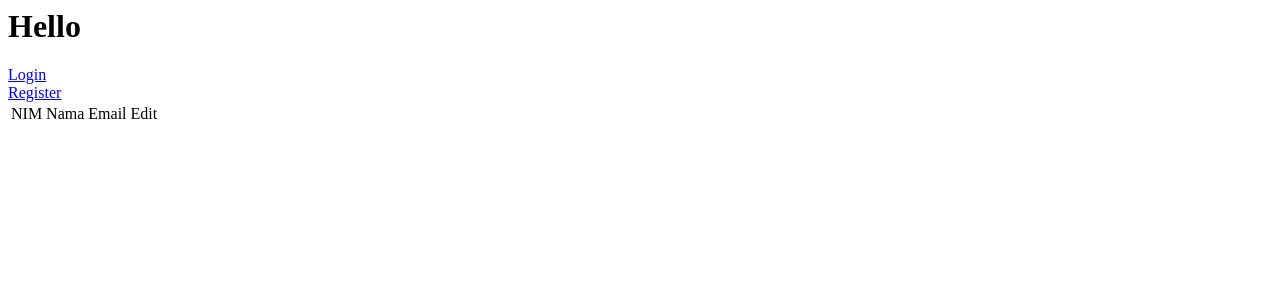
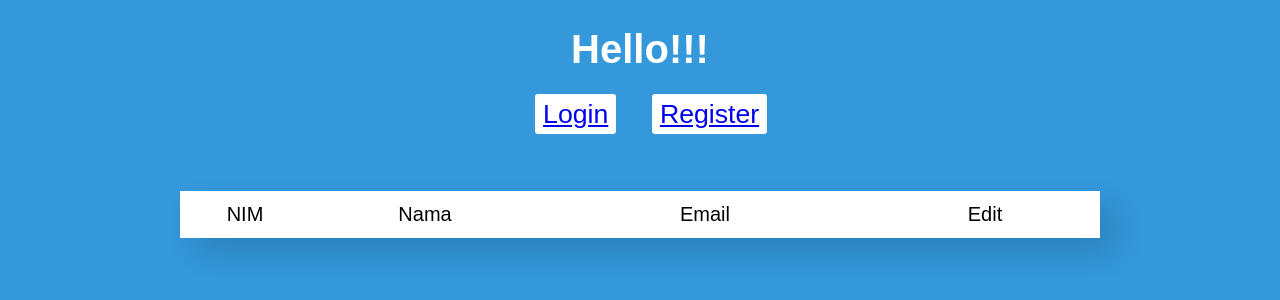
Before and after one commit to KevinPatrickLee/TugasPI, a CodeIgniter app: page /TugasPI/ in a window 1280 px wide. Shown: the top 300 px of the page. Run offline with CodeIgniter, Linux system fonts and the light colour scheme; data that the repository does not hold is empty.

Commit message:
mengubah tampilan view

```diff
--- a/application/views/home.php
+++ b/application/views/home.php
@@ -1,30 +1,89 @@
-<html>
+<!DOCTYPE html>
+<html lang="en" dir="ltr">
+<style>
+body {
+  background: #3498db;
+  font-family: sans-serif;
+}
+
+h1 {
+  color: #fff;
+  font-size: 30pt;
+}
+
+.home {
+  padding: 1em;
+  margin: 2em auto;
+  width: 17em;
+  background: #fff;
+  border-radius: 3px;
+}
+
+a {
+  background: #fff;
+  border-radius: 3px;
+  padding: 5px 8px;
+  margin: 20px 0px;
+  font-size: 20pt;
+}
+.button-2 {
+  background: #fff;
+  border-radius: 3px;
+  padding: 5px 8px;
+  margin: 20px 0px;
+  font-size: 15pt;
+}
+.table {
+  border-collapse: collapse;
+  margin: 25px 0;
+  font-size: 20px;
+  box-shadow: 15px 15px 30px rgba(0, 0, 0, 0.15);
+}
+.table thead tr {
+    background-color: #fff;
+    text-align: center;
+}
+.table th,
+.table td {
+    padding: 12px 15px;
+}
+
+.table tbody tr:last-of-type {
+    border-bottom: 2px solid #fff;
+}
+</style>
 <head>
   <title>Home</title>
 </head>
 <body>
-<h1>Hello</h1>
-<a href="<?php echo base_url('control/login') ?>">Login</a>
-<br>
-<a href="<?php echo base_url('control/register') ?>"> Register</a>
-<table>
-  <tr>
-    <td>NIM</td>
-    <td>Nama</td>
-    <td>Email</td>
-    <td colspan="2">Edit</td>
-  </tr>
+<center>
+<h1>Hello!!!</h1>
+&nbsp&nbsp&nbsp&nbsp
+<a href="<?php echo base_url('control/login') ?>" class="button">Login</a>
+&nbsp&nbsp&nbsp&nbsp&nbsp&nbsp
+<a href="<?php echo base_url('control/register') ?>" class="button"> Register</a>
+<br><br><br>
+<table class="table">
+  <thead>
+    <tr>
+      <td width=100px>NIM</td>
+      <td width=200px>Nama</td>
+      <td width=300px>Email</td>
+      <td colspan="2" width=200px>Edit</td>
+    </tr>
+  </thead>
 <?php foreach ($mahasiswa as $key): ?>
-  <tr>
-    <td><?php echo $key->nim; ?></td>
-    <td><?php echo $key->nama; ?></td>
-    <td><?php echo $key->email; ?></td>
-    <td><a href="<?php echo base_url('control/edit/'.$key->id); ?>">Edit</a></td>
-    <td><a href="<?php echo base_url('control/delete/'.$key->id); ?>" onclick="return confirm('Are you sure?')">Delete</a></td>
-  </tr>
+  <tbody>
+    <tr>
+      <td><center><?php echo $key->nim; ?></center></td>
+      <td><center><?php echo $key->nama; ?></center></td>
+      <td><center><?php echo $key->email; ?></center></td>
+      <td><center><a href="<?php echo base_url('control/edit/'.$key->id); ?>" class="button-2" >Edit</a></center></td>
+      <td><center><a href="<?php echo base_url('control/delete/'.$key->id); ?>" class="button-2"  onclick="return confirm('Are you sure?')">Delete</a></center></td>
+    </tr>
+  </tbody>
 <?php endforeach; ?>
 </table>
-
-
+</center>
 </body>
 </html>
```
Also changed, not shown: application/views/edit.php (+52 -2 lines), application/views/login.php (+55 -5 lines), application/views/register.php (+57 -6 lines).
